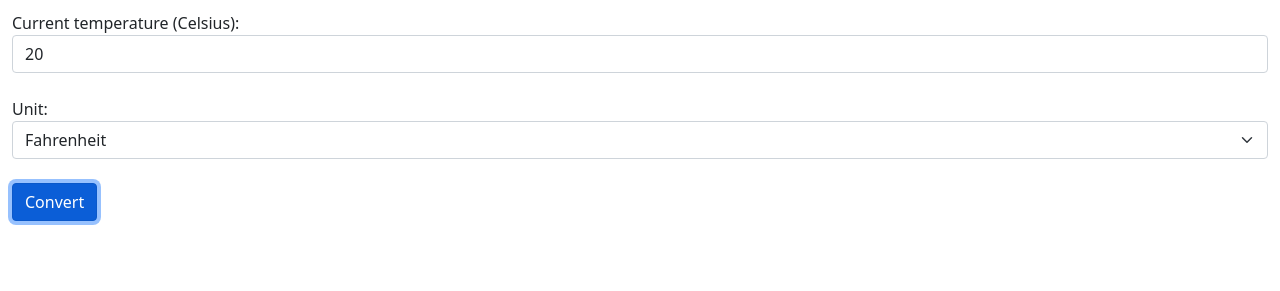
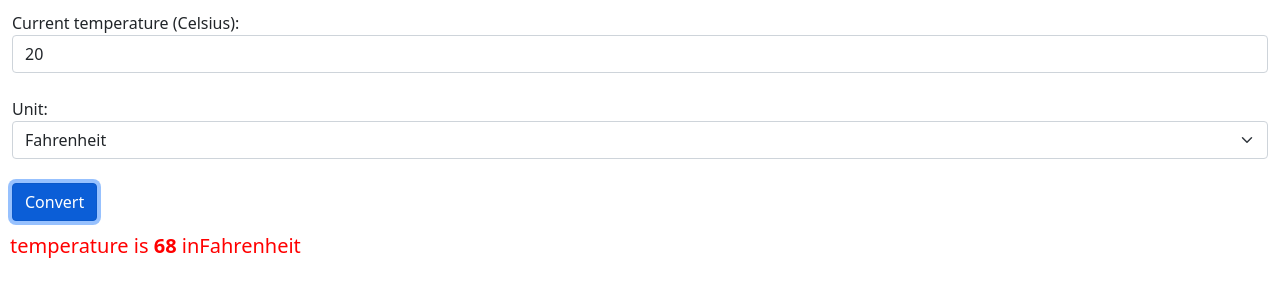
Before and after one commit to TikTakToll/ex5a, a plain HTML site: page index.html in a window 1280 px wide. Both pictures are taken after a click on the button "Convert". Shown: the part 269-560 px from the top of the page. Drawn offline with nearby package versions, Linux system fonts and the light colour scheme.

Commit message:
refactor#3 - display the result in <div>

```diff
--- a/index.html
+++ b/index.html
@@ -72,7 +72,7 @@
 
 						var result = calculate(t,u);
 
-			   			alert("Temperature is "+t1+" in "+u1);
+			   			$("#result").html("temperature is <b>"+ result.temp+"</b> in" +result.unit);
 			});
 		});
 	</script>
```
